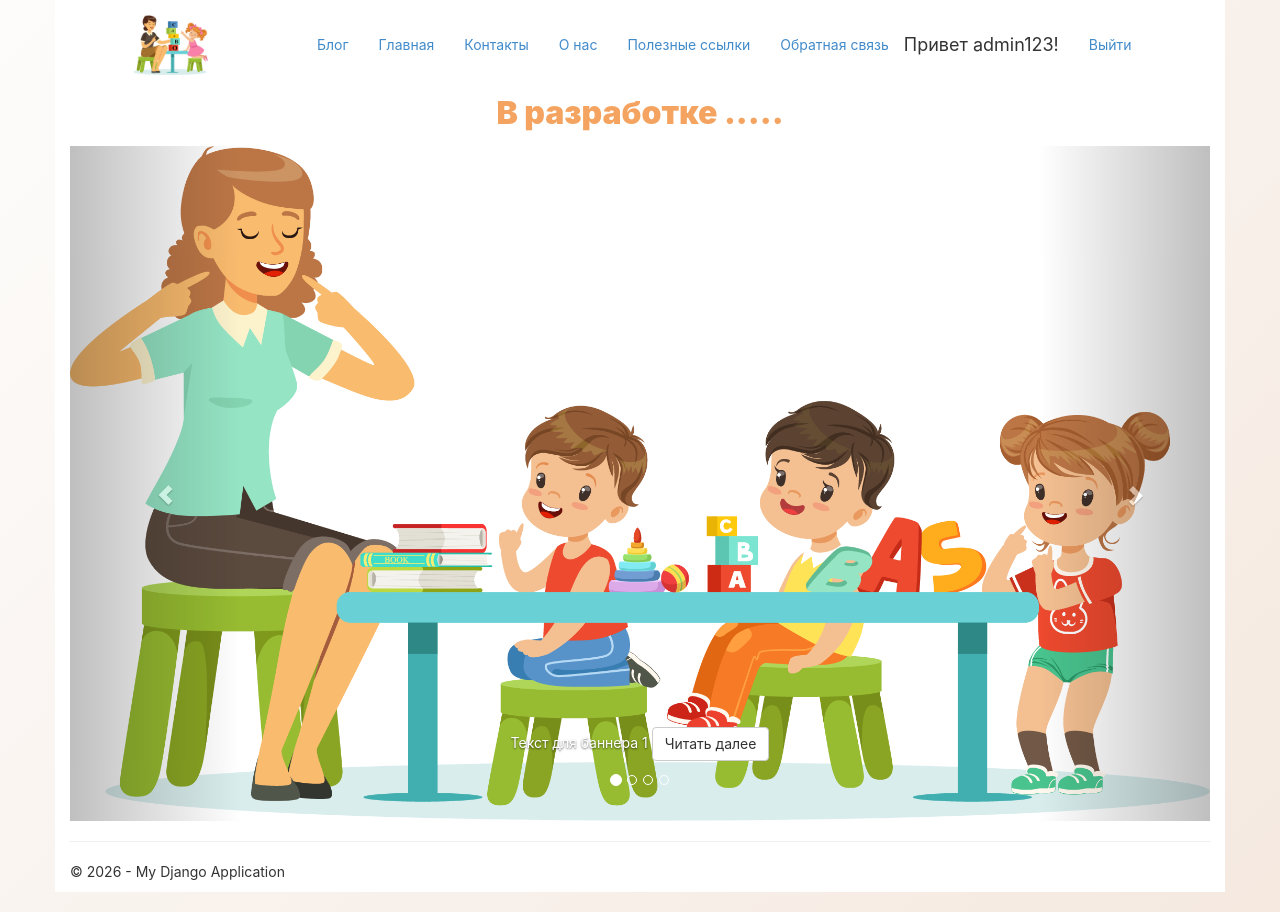
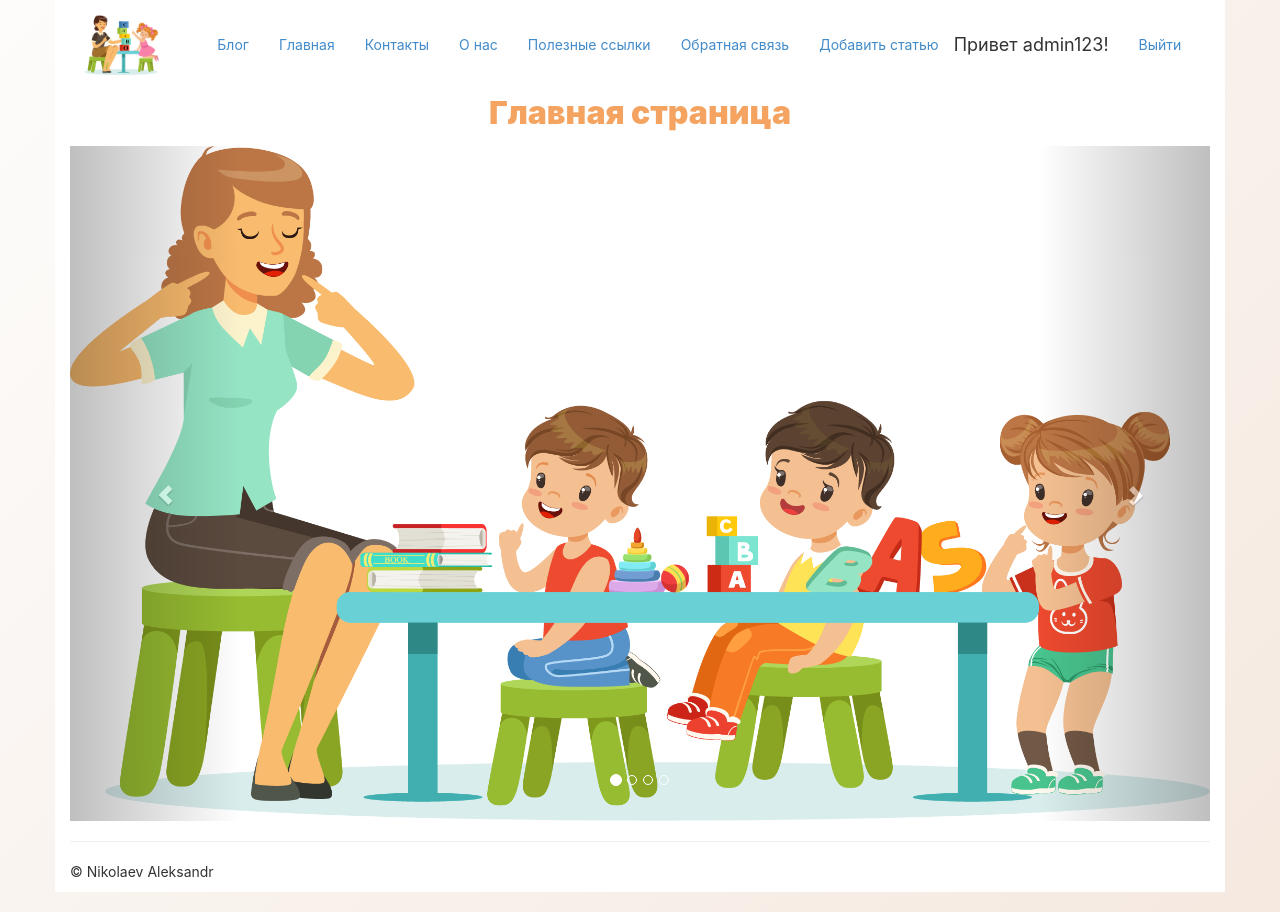
Before and after one commit to Lenchis21/DjangoSite, a Django app: page / in a window 1280 px wide. Run offline with Django 3.2, Linux system fonts and the light colour scheme; a user stored in the database is signed in; some libraries are stand-ins or nearby versions.

Commit message:
Добавил добавление постов.

```diff
--- a/DjangoSite/DjangoSite/settings.py
+++ b/DjangoSite/DjangoSite/settings.py
@@ -67,6 +67,7 @@
                 'django.template.context_processors.request',
                 'django.contrib.auth.context_processors.auth',
                 'django.contrib.messages.context_processors.messages',
+                'django.template.context_processors.media',
             ],
         },
     },
@@ -102,7 +103,7 @@
 # Internationalization
 # https://docs.djangoproject.com/en/2.1/topics/i18n/
 LANGUAGE_CODE = 'ru-ru'
-TIME_ZONE = 'UTC'
+TIME_ZONE = 'Europe/Moscow'
 USE_I18N = True
 USE_L10N = True
 USE_TZ = True
@@ -111,3 +112,6 @@
 # https://docs.djangoproject.com/en/2.1/howto/static-files/
 STATIC_URL = '/static/'
 STATIC_ROOT = posixpath.join(*(BASE_DIR.split(os.path.sep) + ['static']))
+
+MEDIA_ROOT = os.path.join(BASE_DIR, 'media')
+MEDIA_URL = '/media/'
--- a/DjangoSite/DjangoSite/urls.py
+++ b/DjangoSite/DjangoSite/urls.py
@@ -7,6 +7,10 @@
 from django.contrib import admin
 from django.contrib.auth.views import LoginView, LogoutView
 from app import forms, views
+
+from django.conf.urls.static import static
+from django.contrib.staticfiles.urls import staticfiles_urlpatterns
+from django.conf import settings
 
 
 urlpatterns = [
@@ -18,6 +22,7 @@
     path('blog/', views.blog, name='blog'),
     path('registration/', views.registration, name='registration'),
     path('blogpost/<int:parametr>/', views.blogpost, name='blogpost'),
+    path('newpost', views.newpost, name = 'newpost'),
     path('login/',
          LoginView.as_view
          (
@@ -33,3 +38,6 @@
     path('logout/', LogoutView.as_view(next_page='/'), name='logout'),
     path('admin/', admin.site.urls),
 ]
+
+urlpatterns += static(settings.MEDIA_URL, document_root=settings.MEDIA_ROOT)
+urlpatterns += staticfiles_urlpatterns()
--- a/DjangoSite/app/models.py
+++ b/DjangoSite/app/models.py
@@ -57,6 +57,7 @@
     content = models.TextField(verbose_name="Полное содержание")
     posted = models.DateTimeField(default=datetime.now, db_index = True, verbose_name= "Опубликована")
     author = models.ForeignKey(User, null = True, blank = True, on_delete = models.SET_NULL, verbose_name="Автор")
+    image = models.FileField(default = 'temp.jpg', verbose_name = "Путь к картинке")
 
     def __str__(self):
         return self.title
--- a/DjangoSite/app/static/app/content/site.css
+++ b/DjangoSite/app/static/app/content/site.css
@@ -50,6 +50,14 @@
 }
 .img{
     width: 75px;
+}
+.img-slider{
+    max-width: 1000px;
+}
+.img-blog{
+    width: 700px;
+    display:block;
+    margin: 0 auto;
 }
 
 
--- a/DjangoSite/app/templates/app/index.html
+++ b/DjangoSite/app/templates/app/index.html
@@ -3,7 +3,7 @@
 
 {% block content %}
 <body>
-    <div class="title">В разработке .....</div>
+    <div class="title">Главная страница</div>
     <div id="myCarousel" class="carousel slide" data-ride="carousel" data-interval="2000">
 
         <ol class="carousel-indicators">
@@ -22,21 +22,11 @@
 
             <div class="item active">
 
-                <img src="{% static 'app/content/4.png'%} " alt="Первый слайд" class="img-responsive" />
+                <img class ="img-slider" src="{% static 'app/content/4.png'%} " alt="Первый слайд" class="img-responsive" />
 
                 <div class="carousel-caption" role="option">
 
-                    <p>
 
-                        Текст для баннера 1
-
-                        <a class="btn btn-default" href="https://go.microsoft.com/fwlink/?LinkID=525028&clcid=0x409">
-
-                            Читать далее
-
-                        </a>
-
-                    </p>
 
                 </div>
 
@@ -44,21 +34,11 @@
 
             <div class="item">
 
-                <img src="{% static 'app/content/1.jpeg'%}" alt="Второй слайд" class="img-responsive" />
+                <img class ="img-slider" src="{% static 'app/content/1.jpeg'%}" alt="Второй слайд" class="img-responsive" />
 
                 <div class="carousel-caption" role="option">
 
-                    <p>
 
-                        Текст для баннера 2
-
-                        <a class="btn btn-default" href="https://go.microsoft.com/fwlink/?LinkID=525030&clcid=0x409">
-
-                            Читать далее
-
-                        </a>
-
-                    </p>
 
                 </div>
 
@@ -66,23 +46,11 @@
 
             <div class="item">
 
-                <img src=" {% static 'app/content/2.jpg'%} " alt="Третий слайд" class="img-responsive" />
+                <img  class ="img-slider" src=" {% static 'app/content/2.jpg'%} " alt="Третий слайд" class="img-responsive" />
 
                 <div class="carousel-caption" role="option">
 
-                    <p>
 
-                        Текст для баннера 3
-
-                        <a class="btn btn-default" href="https://go.microsoft.com/fwlink/?LinkID=525029&clcid=0x409">
-
-                            <img src=" {% static 'app/content/w.jpeg'%} " alt="Третий слайд" class="img-responsive" />
-
-                            <div class="carousel-caption" role="option"></div>
-
-                        </a>
-
-                    </p>
 
                 </div>
 
--- a/DjangoSite/app/templates/app/layout.html
+++ b/DjangoSite/app/templates/app/layout.html
@@ -25,6 +25,11 @@
                     <li><a href="{% url 'about' %}">О нас</a></li>
                     <li><a href="{% url 'link' %}">Полезные ссылки</a></li>
                     <li><a href="{% url 'pool' %}">Обратная связь</a></li>
+
+                    {% if user.is_superuser%}
+                    <li><a href="{% url 'newpost' %}">Добавить статью</a></li>
+                    {% endif %}
+
                     {% if not user.is_authenticated %}
                     <li><a href="{% url 'registration' %}">Регистрация</a></li>
                     {% endif %}
@@ -39,7 +44,7 @@
     {% block content %}{% endblock %}
             <hr/>
             <footer>
-                <p>&copy; {{ year }} - My Django Application</p>
+                <p>&copy; Nikolaev Aleksandr</p>
             </footer>
         </div>
 
--- a/DjangoSite/app/views.py
+++ b/DjangoSite/app/views.py
@@ -7,7 +7,8 @@
 from django.http import HttpRequest
 from django.shortcuts import render, redirect
 from django.contrib.auth.forms import UserCreationForm
-from .forms import BootstrapRegistrationForm, ReviewForm
+from django.urls import is_valid_path
+from .forms import BlogForm, BootstrapRegistrationForm, ReviewForm
 from django.db import models
 from .models import Blog
 from .models import Comment
@@ -163,3 +164,29 @@
             'form': form,
         }
     )
+def newpost(request):
+    assert isinstance(request, HttpRequest)
+
+    if request.method == "POST":
+        blogform = BlogForm(request.POST, request.FILES)
+        if blogform.is_valid():
+            blog_f = blogform.save(commit=False)
+            blog_f.posted = datetime.now()
+            blog_f.author = request.use
+            blog_f.save()
+
+            return redirect('blog')
+    else:
+        blogform = BlogForm()
+
+
+    return render(
+        request,
+        'app/newpost.html',
+            {
+                'blogform': blogform,
+                'title': 'Добавить статью блога',
+
+                'year': datetime.now().year,
+            }
+        )
```
Also changed, not shown: DjangoSite/app/forms.py (+21 -0 lines), DjangoSite/app/templates/app/blogpost.html (+7 -4 lines), DjangoSite/app/templates/app/newpost.html (added, +14 -0 lines), DjangoSite/app/migrations/0004_blog_image.py (added), DjangoSite/db.sqlite3, DjangoSite/media/1.jpeg (added), 1 other file.
